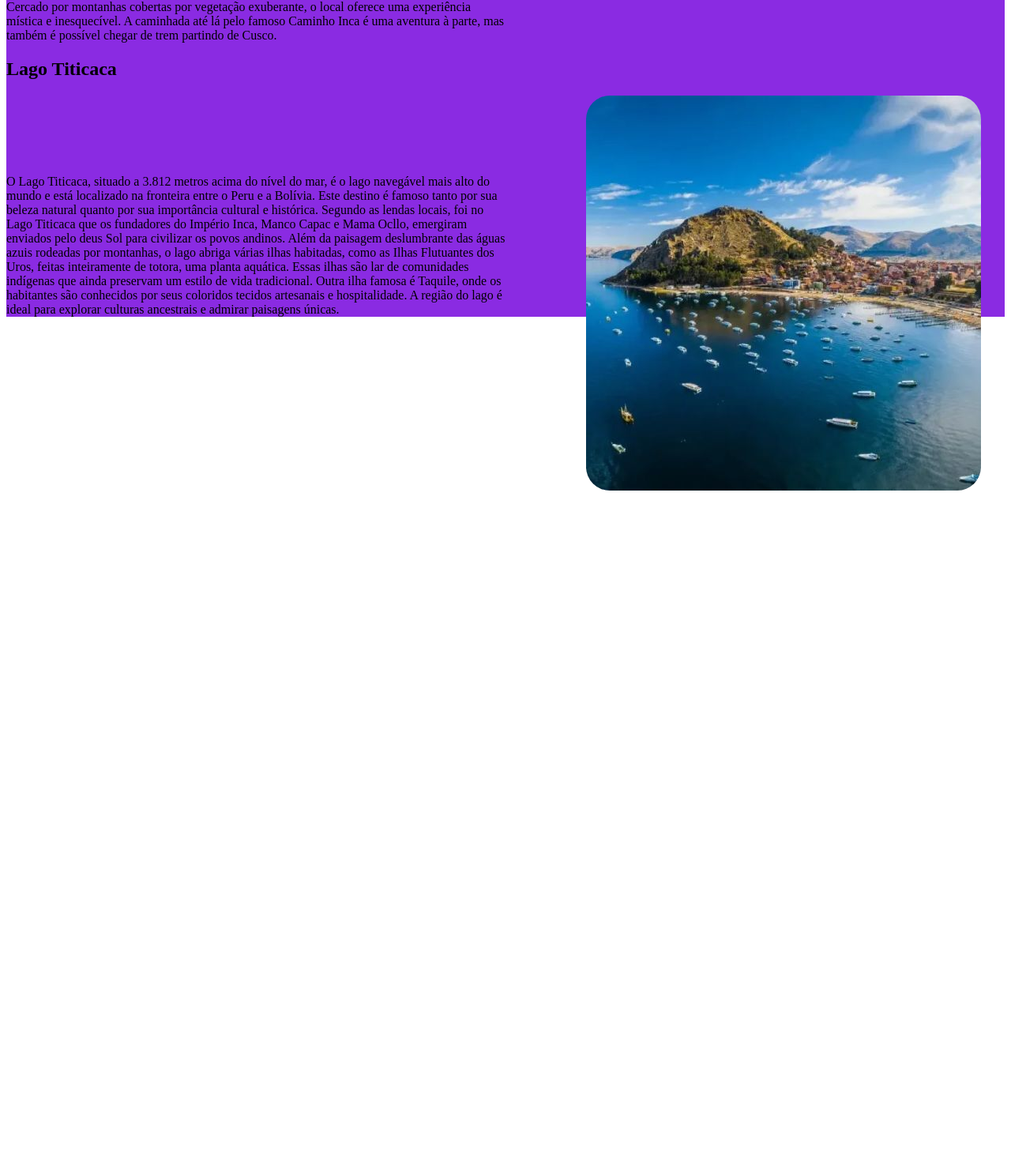
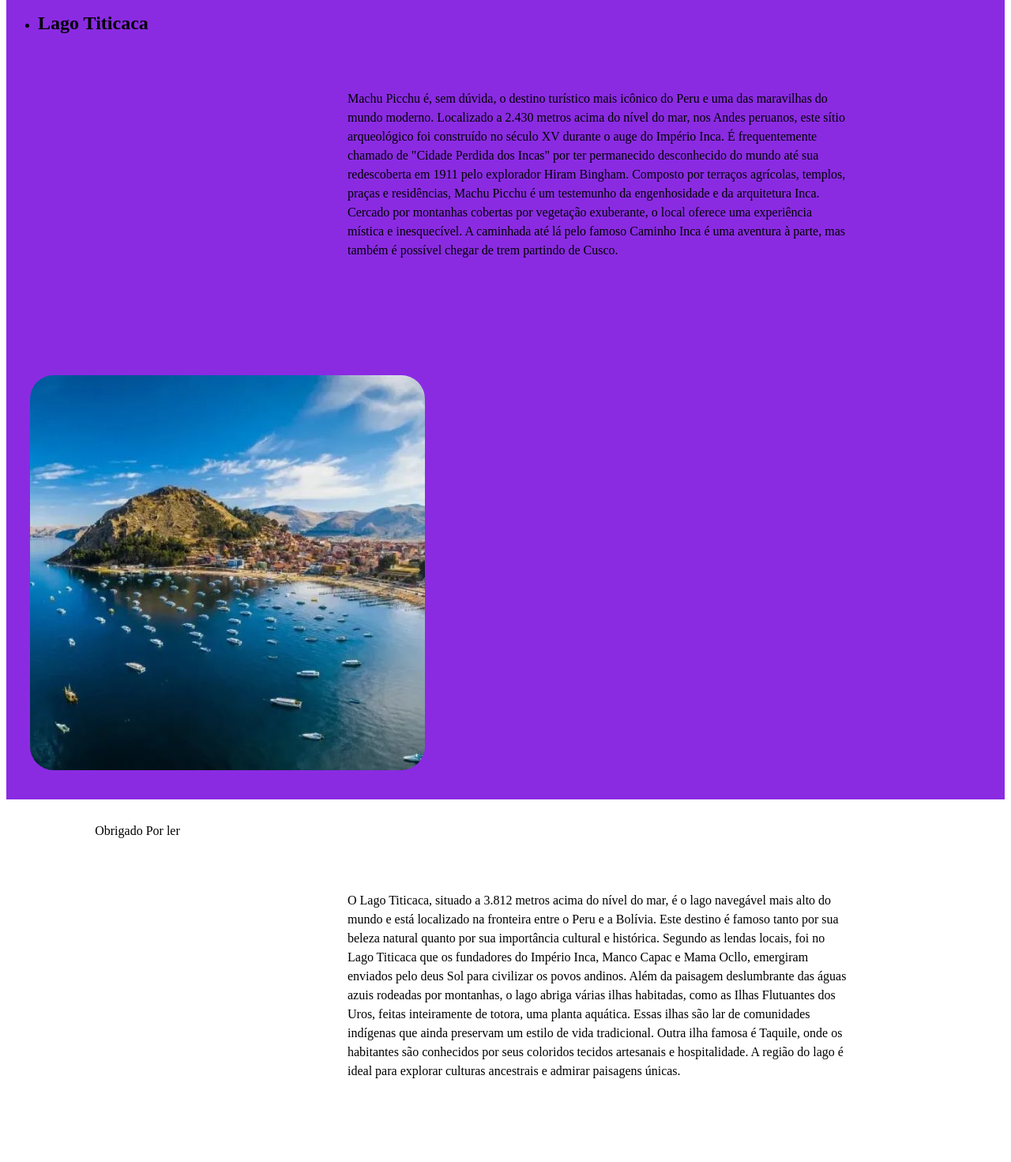
Before and after one commit to lucca713/atividade_local_turistico, a plain HTML site: page index.html in a window 1280 px wide. Shown: the part 1186-2657 px from the top of the page at 79% size. Before the commit the page ends 1807 px from the top, so only its background shows below. Drawn offline with Linux system fonts and the light colour scheme; a web font is replaced by a local one.

Commit message:
Imagens prontas

```diff
--- a/index.html
+++ b/index.html
@@ -4,7 +4,9 @@
     <meta charset="UTF-8">
     <meta name="viewport" content="width=device-width, initial-scale=1.0">
     <link rel="stylesheet" href="style.css">
-    <title>Peru - Descobrindo</title>
+    <link rel="preconnect" href="https://fonts.googleapis.com">
+    <link rel="preconnect" href="https://fonts.gstatic.com" crossorigin>
+    <link href="https://fonts.googleapis.com/css2?family=Alice&display=swap" rel="stylesheet"><title>Peru - Descobrindo</title>
 </head>
 <body>
     <div class="container">
@@ -29,25 +31,32 @@
         <div>
 
 
-               <h2>Machu Picchu</h2>
+            <ul>
+                <li><h2>Machu Picchu</h2></li>
+            </ul>
 
                <img class="img_primeiro_local_turistico" src="img/local_turistico1.jpg" alt="Primeiro local">
-            <p style="width: 50%; padding-top:100px;">
+            <p style="width: 50%; padding:100px; padding-right:200px ; float: right; ">
                 Machu Picchu é, sem dúvida, o destino turístico mais icônico do Peru e uma das maravilhas do mundo moderno. Localizado a 2.430 metros acima do nível do mar, nos Andes peruanos, este sítio arqueológico foi construído no século XV durante o auge do Império Inca. É frequentemente chamado de "Cidade Perdida dos Incas" por ter permanecido desconhecido do mundo até sua redescoberta em 1911 pelo explorador Hiram Bingham.
                 Composto por terraços agrícolas, templos, praças e residências, Machu Picchu é um testemunho da engenhosidade e da arquitetura Inca. Cercado por montanhas cobertas por vegetação exuberante, o local oferece uma experiência mística e inesquecível. A caminhada até lá pelo famoso Caminho Inca é uma aventura à parte, mas também é possível chegar de trem partindo de Cusco.
             </p>
+            </div>
+            <ul>
+                <li><h2>Lago Titicaca</h2></li>
+            </ul>
 
+            <img class="img_primeiro_local_turistico" src="img/local_turistico2.jpg" alt="Primeiro local">
+            <p style="width: 50%; padding:100px; padding-right:200px ; float: right; ">
+                O Lago Titicaca, situado a 3.812 metros acima do nível do mar, é o lago navegável mais alto do mundo e está localizado na fronteira entre o Peru e a Bolívia. Este destino é famoso tanto por sua beleza natural quanto por sua importância cultural e histórica. Segundo as lendas locais, foi no Lago Titicaca que os fundadores do Império Inca, Manco Capac e Mama Ocllo, emergiram enviados pelo deus Sol para civilizar os povos andinos.
+                Além da paisagem deslumbrante das águas azuis rodeadas por montanhas, o lago abriga várias ilhas habitadas, como as Ilhas Flutuantes dos Uros, feitas inteiramente de totora, uma planta aquática. Essas ilhas são lar de comunidades indígenas que ainda preservam um estilo de vida tradicional. Outra ilha famosa é Taquile, onde os habitantes são conhecidos por seus coloridos tecidos artesanais e hospitalidade. A região do lago é ideal para explorar culturas ancestrais e admirar paisagens únicas.
 
-
-            <h2>Lago Titicaca</h2>
-            <img class="img_segundo_local_turistico" src="img/local_turistico2.jpg" alt="segundo local">
-            <p style="width: 50%; padding-top:100px;">
-                O Lago Titicaca, situado a 3.812 metros acima do nível do mar, é o lago navegável mais alto do mundo e está localizado na fronteira entre o Peru e a Bolívia. Este destino é famoso tanto por sua beleza natural quanto por sua importância cultural e histórica. Segundo as lendas locais, foi no Lago Titicaca que os fundadores do Império Inca, Manco Capac e Mama Ocllo, emergiram enviados pelo deus Sol para civilizar os povos andinos.
-            Além da paisagem deslumbrante das águas azuis rodeadas por montanhas, o lago abriga várias ilhas habitadas, como as Ilhas Flutuantes dos Uros, feitas inteiramente de totora, uma planta aquática. Essas ilhas são lar de comunidades indígenas que ainda preservam um estilo de vida tradicional. Outra ilha famosa é Taquile, onde os habitantes são conhecidos por seus coloridos tecidos artesanais e hospitalidade. A região do lago é ideal para explorar culturas ancestrais e admirar paisagens únicas.
             </p>
+            </div>
 
     </div>
 
-    </div>
+    <footer>
+        Obrigado Por ler
+    </footer>
 </body>
 </html>
--- a/style.css
+++ b/style.css
@@ -32,13 +32,22 @@ span {
  }
 
  .img_primeiro_local_turistico{
+    margin: 30px;
     border-radius: 30px;
-    float: left;
+
     margin-right: 30px;
  }
 
- .img_segundo_local_turistico{
-    border-radius: 30px;
-    float: right;
-    margin-right: 30px;
- }
+ footer{
+
+    text-align: center;
+    padding-top: 28px;
+    margin-bottom: 48px;
+}
+
+/*aplicando o css na raiz do arquivo, ai muda para todos*/
+:root{
+    font-family: "Alice", serif;
+    font-style: normal;
+    line-height: 150%;
+}
```
